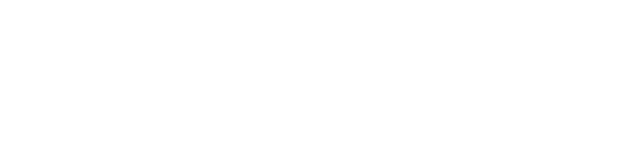
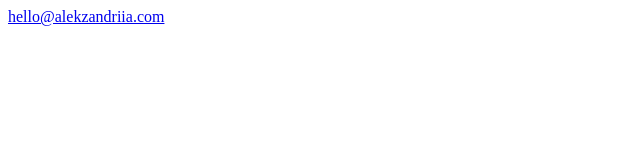
Before and after one commit to alekzandriia/alekzandriia.github.io, a plain HTML site: page index.html in a window 1280 px wide. Shown: the whole page, without its empty margins (0-640 px from the left). Drawn offline with Linux system fonts and the light colour scheme.

Commit message:
Update index.html

```diff
--- a/index.html
+++ b/index.html
@@ -8,6 +8,7 @@
     <link rel="me" href="mailto:hello@alekzandriia.com">
 </head>
 <body>
+    <a href="mailto:hello@alekzandriia.com" rel="me">hello@alekzandriia.com</a>
 
 </body>
 </html>
```
